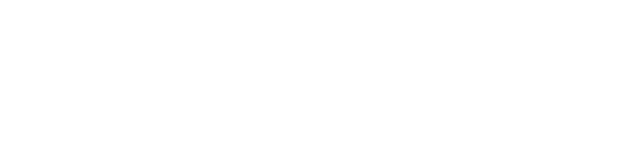
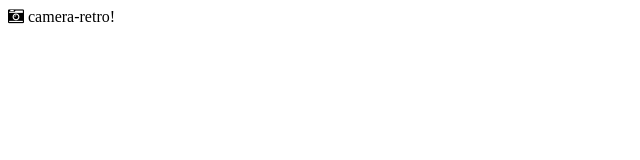
Before and after one commit to swegner/github100, a plain HTML site: page font-awesome/index.html in a window 1280 px wide. Shown: the whole page, without its empty margins (0-640 px from the left). Drawn offline with Linux system fonts and the light colour scheme.

Commit message:
My first icon

```diff
--- a/font-awesome/index.html
+++ b/font-awesome/index.html
@@ -10,6 +10,7 @@
     <link rel="stylesheet" href="https://maxcdn.bootstrapcdn.com/font-awesome/4.4.0/css/font-awesome.min.css">
 
   </head>
+    <i class="fa fa-camera-retro"></i> camera-retro!
 
   <body>
 
```
